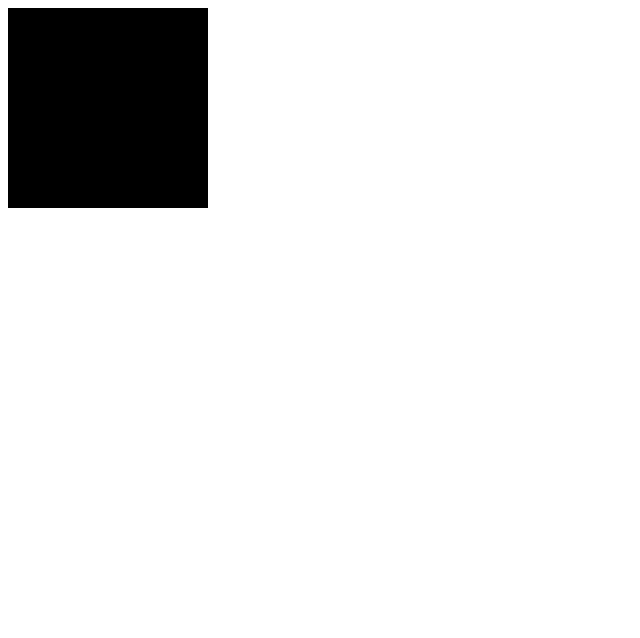
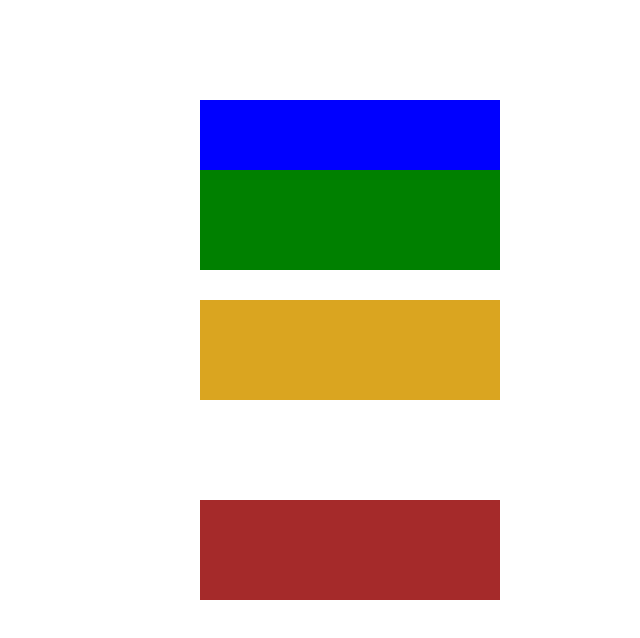
Before and after one commit to cniescola/terca1430, a plain HTML site: page index.html in a window 1280 px wide. Shown: the whole page, without its empty margins (0-640 px from the left). Drawn offline with Linux system fonts and the light colour scheme.

Commit message:
aprendi a mover o div

```diff
--- a/index.html
+++ b/index.html
@@ -1,18 +1,45 @@
 <html>
+
 <head>
     <style tipy="text/css">
-        div{
-            width: 200px;
-        height:200px;
-        background:black;
+        div {
+            position: absolute;
+            width: 300px;
+            height: 100px;
+            background: black;
+        }
+
+        #casa1 {
+            background-color: blue;
+            top: 100px;
+            left: 200px;
+        }
+
+        #casa2 {
+            background-color: green;
+            top: 170px;
+            left:200px;
+        }
+
+        #casa3 {
+            background-color: goldenrod;
+            top: 300px;
+            left:200px;
+        }
+
+        #casa4 {
+            background-color: brown;
+            top:500px;
+            left: 200px;
         }
     </style>
 </head>
+
 <body>
-    <div>
-
-
-    </div>
+    <div id="casa1"></div>
+    <div id="casa2"></div>
+    <div id="casa3"></div>
+    <div id="casa4"></div>
 </body>
 
 </html>
```
